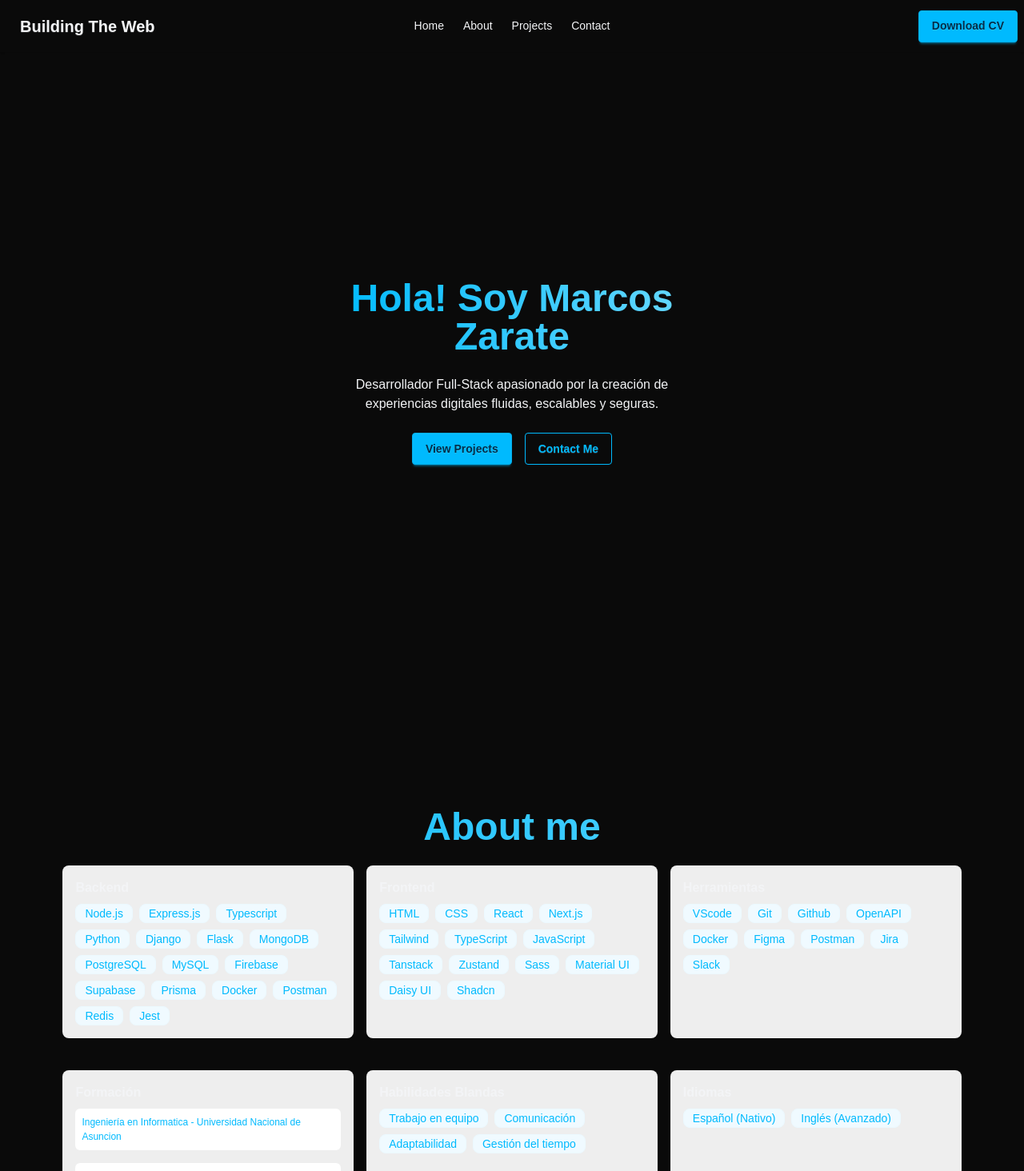
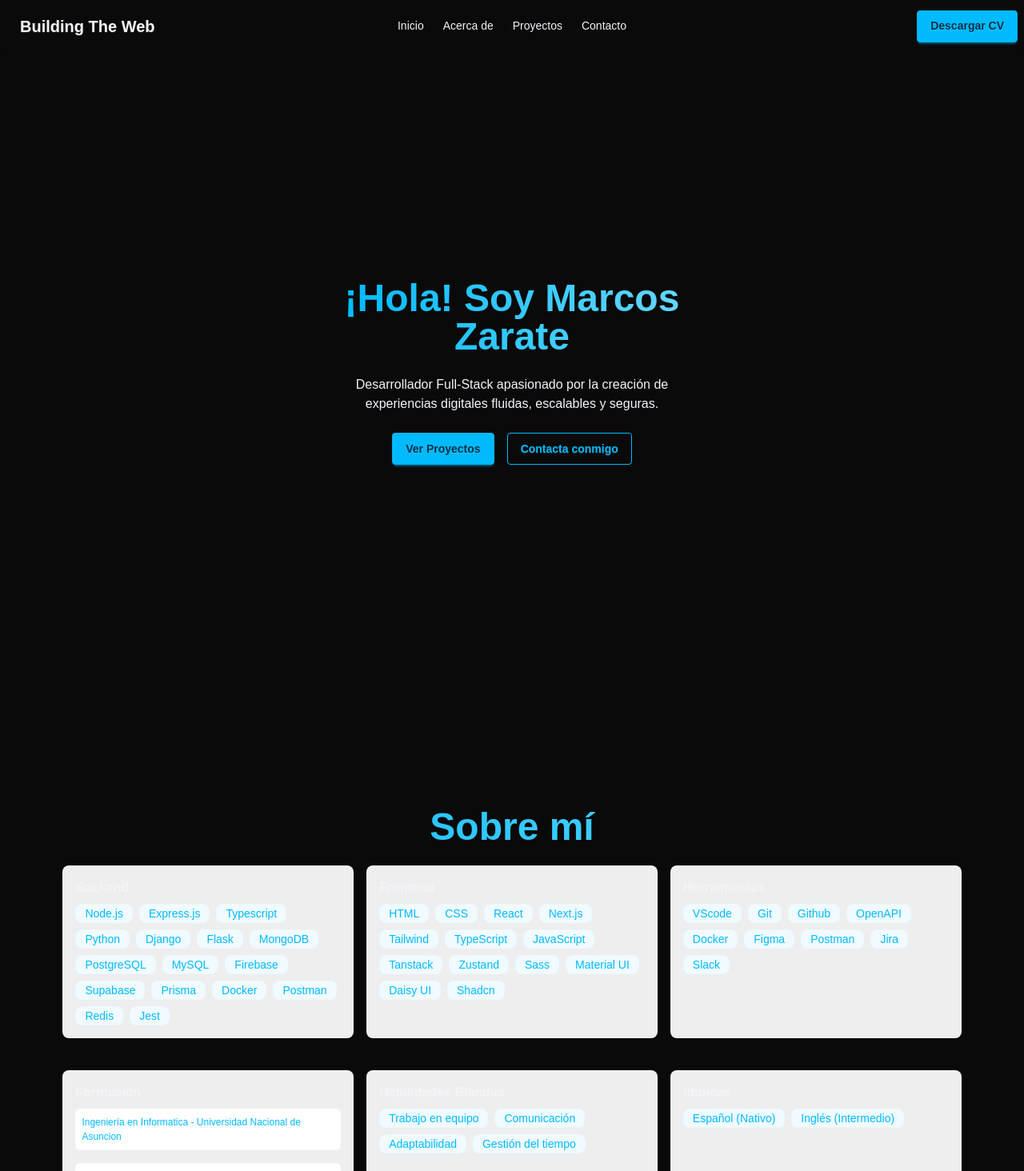
Before and after one commit to mazax28/PORTFOLIO, a React (Vite) app: page / in a window 1280 px wide. Shown: the top 1464 px of the page at 80% size. Built offline with nearby package versions, Linux system fonts and the light colour scheme.

Commit message:
feat: implement i18next for localization in Hero, Navbar, About, and Projects components

```diff
--- a/src/components/Hero.jsx
+++ b/src/components/Hero.jsx
@@ -1,18 +1,19 @@
 import React from 'react'
 import {Link} from 'react-scroll'
-
+import {useTranslation} from 'react-i18next'
 function Hero() {
+  const { t } = useTranslation("global");
   return (
 <div className="hero min-h-screen">
   <div className="hero-content text-center">
     <div className="max-w-md">
-      <h1 className="text-5xl font-bold gradient-text">Hola! Soy Marcos Zarate</h1>
+      <h1 className="text-5xl font-bold gradient-text">{t("hero.title")}</h1>
       <p className="py-6">
-      Desarrollador Full-Stack apasionado por la creación de experiencias digitales fluidas, escalables y seguras.
+      {t("hero.description")}
       </p>
       <div className="space-x-4">
-        <Link to="projects" smooth={true} duration={500} className="btn btn-info">View Projects</Link>
-        <Link to="contact" smooth={true} duration={500} className="btn btn-outline btn-info">Contact Me</Link>
+        <Link to="projects" smooth={true} duration={500} className="btn btn-info">{t("hero.v_project")}</Link>
+        <Link to="contact" smooth={true} duration={500} className="btn btn-outline btn-info">{t("hero.v_contact")}</Link>
       </div>
 
     </div>
--- a/src/components/Navbar.jsx
+++ b/src/components/Navbar.jsx
@@ -1,9 +1,10 @@
 import { Link } from 'react-scroll';
+import {useTranslation} from 'react-i18next';
 
 
 
 function Navbar() {
-
+  const { t } = useTranslation("global");
 
 
   return (
@@ -16,10 +17,10 @@ function Navbar() {
       <ul
         tabIndex={0}
         className="menu menu-sm dropdown-content bg-base-300 rounded-box z-1 mt-3 w-52 p-2 shadow">
-        <Link to='home' smooth={true} duration={500} ><li><a>Home</a></li></Link>
-        <Link to="about" smooth={true} duration={500}><li><a>About</a></li></Link>
-        <Link to="projects" smooth={true} duration={500}><li><a>Projects</a></li></Link>
-        <Link to="contact" smooth={true} duration={500}><li><a>Contact</a></li></Link>
+        <Link to='home' smooth={true} duration={500} ><li><a>{t("navbar.home")}</a></li></Link>
+        <Link to="about" smooth={true} duration={500}><li><a>{t("navbar.about")}</a></li></Link>
+        <Link to="projects" smooth={true} duration={500}><li><a>{t("navbar.projects")}</a></li></Link>
+        <Link to="contact" smooth={true} duration={500}><li><a>{t("navbar.contact")}</a></li></Link>
 
       </ul>
             </div>
@@ -27,14 +28,14 @@ function Navbar() {
         </div>
         <div className="navbar-center hidden lg:flex">
             <ul className="menu menu-horizontal px-1">
-                <Link to='home' smooth={true} duration={500} ><li><a>Home</a></li></Link>
-                <Link to="about" smooth={true} duration={500}><li><a>About</a></li></Link>
-                <Link to="projects" smooth={true} duration={500}><li><a>Projects</a></li></Link>
-                <Link to="contact" smooth={true} duration={500}><li><a>Contact</a></li></Link>
+                <Link to='home' smooth={true} duration={500} ><li><a>{t("navbar.home")}</a></li></Link>
+                <Link to="about" smooth={true} duration={500}><li><a>{t("navbar.about")}</a></li></Link>
+                <Link to="projects" smooth={true} duration={500}><li><a>{t("navbar.projects")}</a></li></Link>
+                <Link to="contact" smooth={true} duration={500}><li><a>{t("navbar.contact")}</a></li></Link>
             </ul>
         </div>
         <div className="navbar-end">
-            <a className="btn btn-info">Download CV</a>
+            <a className="btn btn-info">{t("navbar.download")}</a>
         </div>
     </div>
   )
--- a/src/pages/About.jsx
+++ b/src/pages/About.jsx
@@ -1,15 +1,17 @@
 import React from 'react'
+import { useTranslation } from 'react-i18next'
 function About() {
+  const { t } = useTranslation("global");
   return (
 <div id="about" className="hero  min-h-screen">
   <div className="hero-content text-center w-full">
     <div className="w-full sm:w-[80%] lg:w-[90%]">
-      <h1 className="text-5xl font-bold gradient-text">About me</h1>
+      <h1 className="text-5xl font-bold gradient-text">{t("about.title")}</h1>
 
       <div className='grid grid-cols-1 justify-items-center gap-4 py-6 md:grid-cols-3'>
       <div className="card w-full bg-base-300 card-sm shadow-sm">
             <div className="card-body">
-            <h2 className="card-title">Backend</h2>
+            <h2 className="card-title">{t("about.backend")}</h2>
                 <div className="flex gap-2 flex-wrap max-w-4xl">
                     <div className="badge badge-soft badge-info">Node.js</div>
                     <div className="badge badge-soft badge-info">Express.js</div>
@@ -34,7 +36,7 @@ function About() {
         </div>
         <div className="card w-full max-w-2xl bg-base-300 card-sm shadow-sm">
             <div className="card-body">
-            <h2 className="card-title">Frontend</h2>
+            <h2 className="card-title">{t("about.frontend")}</h2>
                 <div className="flex gap-2 flex-wrap">
                     <div className="badge badge-soft badge-info">HTML</div>
                     <div className="badge badge-soft badge-info">CSS</div>
@@ -56,7 +58,7 @@ function About() {
         </div>
         <div className="card w-full bg-base-300 card-sm shadow-sm">
             <div className="card-body">
-            <h2 className="card-title">Herramientas</h2>
+            <h2 className="card-title">{t("about.tools")}</h2>
                 <div className="flex gap-2 flex-wrap">
                     <div className="badge badge-soft badge-info">VScode</div>
                     <div className="badge badge-soft badge-info">Git</div>
@@ -78,7 +80,7 @@ function About() {
       <div className='grid grid-cols-1 py-4 gap-4 md:grid-cols-3'>
       <div className="card w-full bg-base-300 card-sm shadow-sm">
             <div className="card-body">
-            <h2 className="card-title">Formación</h2>
+            <h2 className="card-title">{t("about.education")}</h2>
             <ul className=" list-inside text-left space-y-4">
             <li className=' text-[#00bafe] bg-base-100 rounded-md p-2 text-no'>Ingeniería en Informatica - Universidad Nacional de Asuncion</li>
             <li className=' text-[#00bafe] bg-base-100 rounded-md p-2'>Certificación Fullstack - Plataforma Udemy</li>
@@ -89,12 +91,12 @@ function About() {
         </div>
         <div className="card w-full bg-base-300 card-sm shadow-sm">
             <div className="card-body">
-            <h2 className="card-title">Habilidades Blandas</h2>
+            <h2 className="card-title">{t("about.softSkills")}</h2>
             <div className="flex gap-2 flex-wrap">
-                <div className="badge badge-soft badge-info">Trabajo en equipo</div>
-                <div className="badge badge-soft badge-info">Comunicación</div>
-                <div className="badge badge-soft badge-info">Adaptabilidad</div>
-                <div className="badge badge-soft badge-info">Gestión del tiempo</div>
+                <div className="badge badge-soft badge-info">{t("about.teamwork")}</div>
+                <div className="badge badge-soft badge-info">{t("about.communication")}</div>
+                <div className="badge badge-soft badge-info">{t("about.adaptability")}</div>
+                <div className="badge badge-soft badge-info">{t("about.timeManagement")}</div>
             </div>
 
             </div>
@@ -102,10 +104,10 @@ function About() {
 
         <div className="card w-full bg-base-300 card-sm shadow-sm">
             <div className="card-body">
-            <h2 className="card-title">Idiomas</h2>
+            <h2 className="card-title">{t("about.languages")}</h2>
             <div className="flex gap-2 flex-wrap">
-            <div className="badge badge-soft badge-info">Español (Nativo)</div>
-            <div className="badge badge-soft badge-info">Inglés (Avanzado)</div>
+            <div className="badge badge-soft badge-info">{t("about.spanishNative")}</div>
+            <div className="badge badge-soft badge-info">{t("about.englishIntermediate")}</div>
             </div>
 
             </div>
--- a/src/pages/Projects.jsx
+++ b/src/pages/Projects.jsx
@@ -1,10 +1,12 @@
 import React from 'react'
+import { useTranslation } from 'react-i18next'
 function Projects() {
+    const { t } = useTranslation("global");
   return (
 <div id="projects" className="hero  min-h-scree">
   <div className="hero-content text-center w-full" >
     <div className="w-full sm:w-[80%] lg:w-[90%]">
-      <h1 className="text-5xl font-bold gradient-text">Featured Projects</h1>
+      <h1 className="text-5xl font-bold gradient-text">{t("projects.title")}</h1>
 
       <div className='grid grid-cols-1 gap-4 py-6 md:grid-cols-3'>
       <div className="card w-full bg-base-300 card-sm shadow-sm">
```
